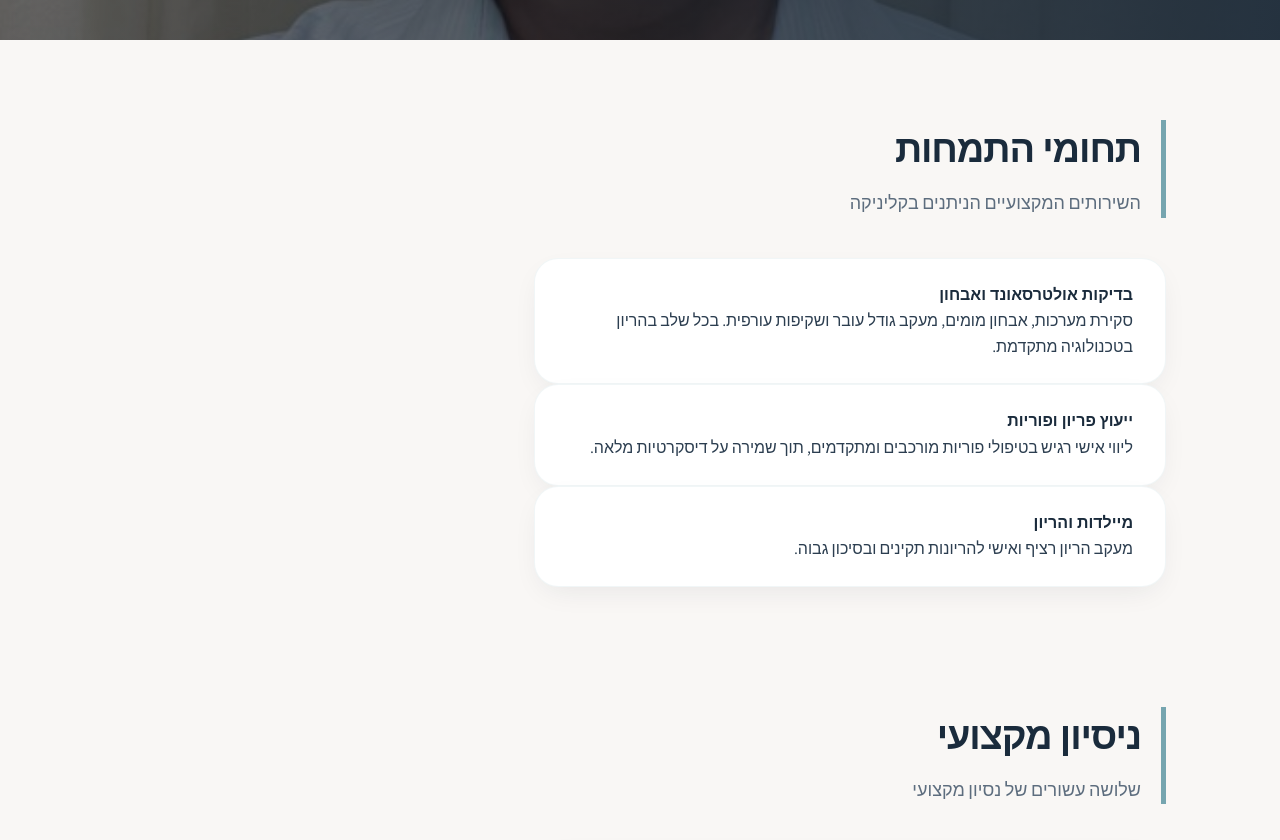
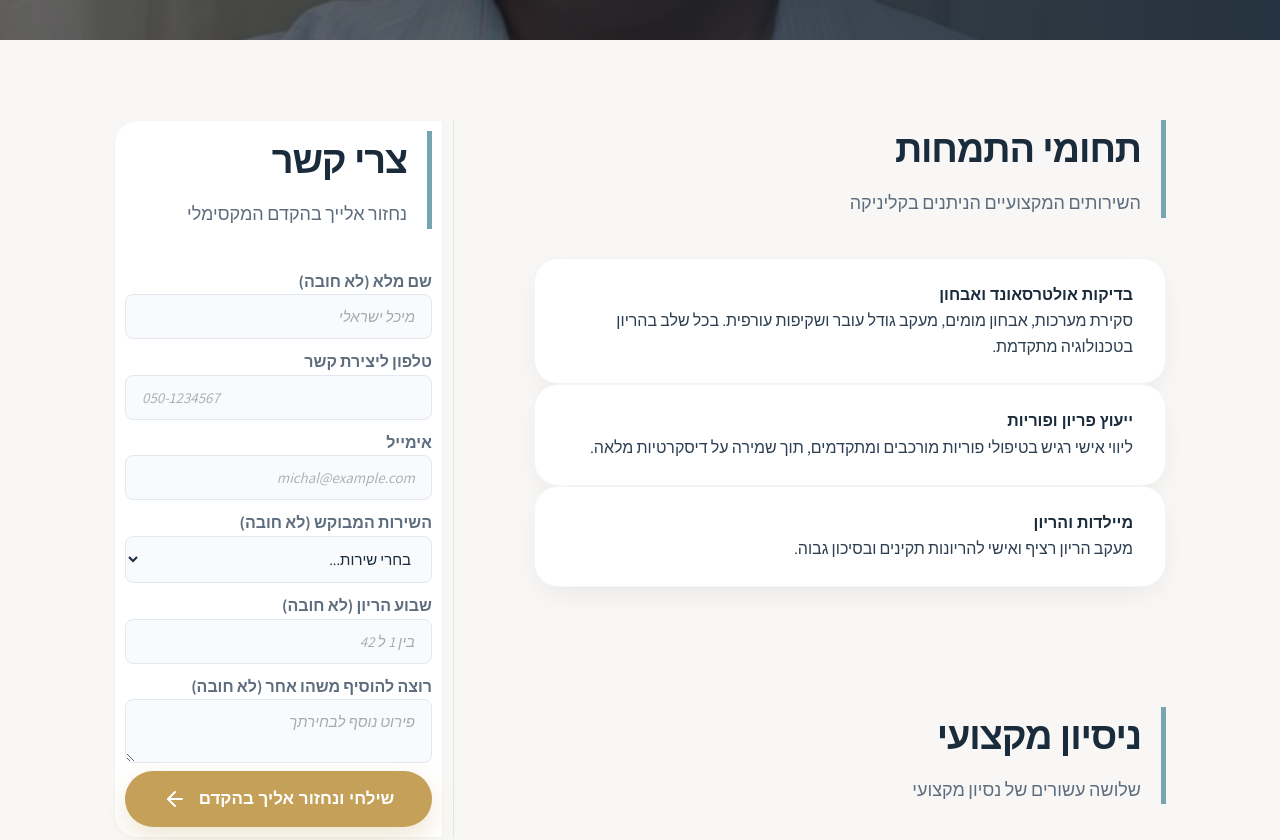
Before and after one commit to rotemoz84/communication-orchestration-platform, a React (Vite) app in the folder site_clinic/: page / in a window 1280 px wide. Shown: the part 640-1480 px from the top of the page. Built offline with nearby package versions, Linux system fonts and the light colour scheme.

Commit message:
contact form now works with good visual feedback

```diff
--- a/site_clinic/src/components/ContactForm.tsx
+++ b/site_clinic/src/components/ContactForm.tsx
@@ -6,14 +6,15 @@ import whatsappLogo from '../assets/whatsapp_white.png';
 import { Phone } from 'lucide-react';
 
 const SERVICES_OPTIONS = [
-    "קביעת תור לסקירת מערכות",
-    "שיחת ייעוץ כללית",
-    "שאלה אחרת"
+    "קביעת תור לסקירת מערכות או בדיקה אחרת",
+    "ייעוץ הריון, פוריות, מיילדות",
+    "משהו אחר"
 ];
 
 const ContactForm = ({ id = "contact", showTitle = true }: { id?: string; showTitle?: boolean }) => {
     const [status, setStatus] = useState<'idle' | 'loading' | 'success' | 'error'>('idle');
     const [validationError, setValidationError] = useState('');
+    const [highlightContactFields, setHighlightContactFields] = useState(false);
 
     const [formData, setFormData] = useState({
         name: '',
@@ -27,13 +28,16 @@ const ContactForm = ({ id = "contact", showTitle = true }: { id?: string; showTi
     const handleSubmit = async (e: React.FormEvent) => {
         e.preventDefault();
 
+        setValidationError('');
+        setHighlightContactFields(false);
+        setStatus('idle');
+
         // Validation: Either phone or email must be provided
         if (!formData.phone && !formData.email) {
             setValidationError('אנא הזיני מספר טלפון או כתובת אימייל כדי שנוכל ליצור קשר');
+            setHighlightContactFields(true);
             return;
         }
-
-        setValidationError('');
 
         setStatus('loading');
 
@@ -67,7 +71,7 @@ const ContactForm = ({ id = "contact", showTitle = true }: { id?: string; showTi
             <div className="card sidebar-sticky contact-form-white shadow-[0_20px_50px_rgba(26,43,60,0.08)] !p-8 md:!p-12 rounded-3xl">
                 {showTitle && (
                     <div className="section-title !border-r-0 !pr-0 !mb-12 text-center">
-                        <h3 className="text-3xl font-black text-primary-navy">צרי קשר</h3>
+                        <h2 className="text-3xl font-black text-primary-navy">צרי קשר</h2>
                         <p className="text-slate-500 font-medium mt-2">נחזור אלייך בהקדם המקסימלי</p>
                     </div>
                 )}
@@ -85,21 +89,22 @@ const ContactForm = ({ id = "contact", showTitle = true }: { id?: string; showTi
                 )}
 
                 {validationError && (
-                    <div className="mb-8 p-6 bg-amber-50 border border-amber-200 rounded-2xl">
+                    <div className="mb-8 p-6 bg-red-50 border border-red-200 border-l-4 border-l-red-500 rounded-2xl">
                         <div className="flex items-start gap-3">
-                            <AlertCircle className="w-5 h-5 text-amber-600 shrink-0 mt-0.5" />
+                            <AlertCircle className="w-5 h-5 error-heading shrink-0 mt-0.5" />
                             <div>
-                                <h4 className="text-amber-800 font-bold">נא להשאיר לפחות טלפון או מייל תקינים כדי שנוכל לחזור אלייך.</h4>
-                                <p className="text-amber-700 text-sm mt-1">{validationError}</p>
+                                <h4 className="error-heading font-black">נא להשאיר לפחות טלפון או מייל תקינים כדי שנוכל לחזור אלייך.</h4>
                             </div>
                         </div>
                     </div>
                 )}
 
                 {status === 'error' && (
-                    <div className="mb-8 p-6 bg-red-50 border border-red-100 rounded-2xl text-center">
-                        <h4 className="text-red-800 font-bold">חלה שגיאה טכנית בשליחה</h4>
-                        <p className="text-red-700 text-sm">אנא צרי קשר טלפוני.</p>
+                    <div className="mb-8 p-6 bg-red-50 border border-red-200 border-l-4 border-l-red-500 rounded-2xl text-center">
+                        <div className="flex items-center justify-center gap-3 mb-3">
+                            <AlertCircle className="w-5 h-5 error-heading shrink-0" />
+                            <h4 className="error-heading font-bold">חלה שגיאה טכנית בשליחה. אנא צרי קשר טלפוני.</h4>
+                        </div>
 
                           {/* Call Now Button Component */}
                         <Button
@@ -138,20 +143,36 @@ const ContactForm = ({ id = "contact", showTitle = true }: { id?: string; showTi
                                 <label>טלפון ליצירת קשר</label>
                                 <input
                                     type="tel"
-                                    className="input-field !bg-slate-50 !border-slate-200 !text-primary-navy !rounded-2xl !py-4"
+                                    inputMode="numeric"
+                                    pattern="[0-9]*"
+                                    className={`input-field !bg-slate-50 !text-primary-navy !rounded-2xl !py-4 ${(validationError || highlightContactFields) ? '!border-amber-500 !ring-2 !ring-amber-300 validation-highlight' : '!border-slate-200'}`}
                                     placeholder="050-1234567"
                                     value={formData.phone}
-                                    onChange={(e) => setFormData({ ...formData, phone: e.target.value })}
+                                    onChange={(e) => {
+                                        const onlyDigits = e.target.value.replace(/\D/g, '');
+                                        setFormData({ ...formData, phone: onlyDigits });
+                                        if (onlyDigits || formData.email) {
+                                            setHighlightContactFields(false);
+                                            setValidationError('');
+                                        }
+                                    }}
                                 />
                             </div>
                             <div className="form-row">
                                 <label>אימייל</label>
                                 <input
                                     type="email"
-                                    className="input-field !bg-slate-50 !border-slate-200 !text-primary-navy !rounded-2xl !py-4"
+                                    className={`input-field !bg-slate-50 !text-primary-navy !rounded-2xl !py-4 ${(validationError || highlightContactFields) ? '!border-amber-500 !ring-2 !ring-amber-300 validation-highlight' : '!border-slate-200'}`}
                                     placeholder="michal@example.com"
                                     value={formData.email}
-                                    onChange={(e) => setFormData({ ...formData, email: e.target.value })}
+                                    onChange={(e) => {
+                                        const nextEmail = e.target.value;
+                                        setFormData({ ...formData, email: nextEmail });
+                                        if (nextEmail || formData.phone) {
+                                            setHighlightContactFields(false);
+                                            setValidationError('');
+                                        }
+                                    }}
                                 />
                             </div>
                         </div>
--- a/site_clinic/src/components/HomePage.tsx
+++ b/site_clinic/src/components/HomePage.tsx
@@ -190,10 +190,10 @@ const HomePage = () => {
 
                     </div>
 
-                    {/* Sidebar Area
+                    {/* Sidebar Area */}
                     <aside className="mt-20 md:mt-0 sidebar-sticky">
                         <ContactForm />
-                    </aside>  */}
+                    </aside>
                 </div>
             </main>
 
--- a/site_clinic/src/index.css
+++ b/site_clinic/src/index.css
@@ -413,7 +413,7 @@ section {
 @media (min-width: 768px) {
   .sidebar-sticky {
     border-right: 1px solid rgba(118, 165, 175, 0.2);
-    padding-right: 40px;
+    padding-right: 10px;
   }
 }
 
@@ -605,7 +605,7 @@ section {
   color: var(--text) !important;
   border: 1px solid rgba(118, 165, 175, 0.1) !important;
   border-radius: 24px 0 0 24px !important;
-  padding: 20px !important;
+  padding: 10px !important;
 }
 
 .contact-form-white h3 {
@@ -623,6 +623,19 @@ section {
   background-color: var(--white) !important;
 }
 
+.contact-form-white .input-field.validation-highlight {
+  border-color: #f59e0b !important;
+  box-shadow: 0 0 0 2px rgba(251, 191, 36, 0.6) !important;
+}
+
+.validation-text {
+  color: #b91c1c;
+}
+
+.error-heading {
+  color: #f59e0b;
+}
+
 .contact-form-white .btn-primary {
   background-color: var(--a-gold) !important;
   color: white !important;
@@ -635,7 +648,7 @@ section {
 }
 
 .contact-form-white .form-row {
-  padding-top: 20px;
+  padding-top: 10px;
 }
 
 /* Article Card Link - Custom Fix */
```
